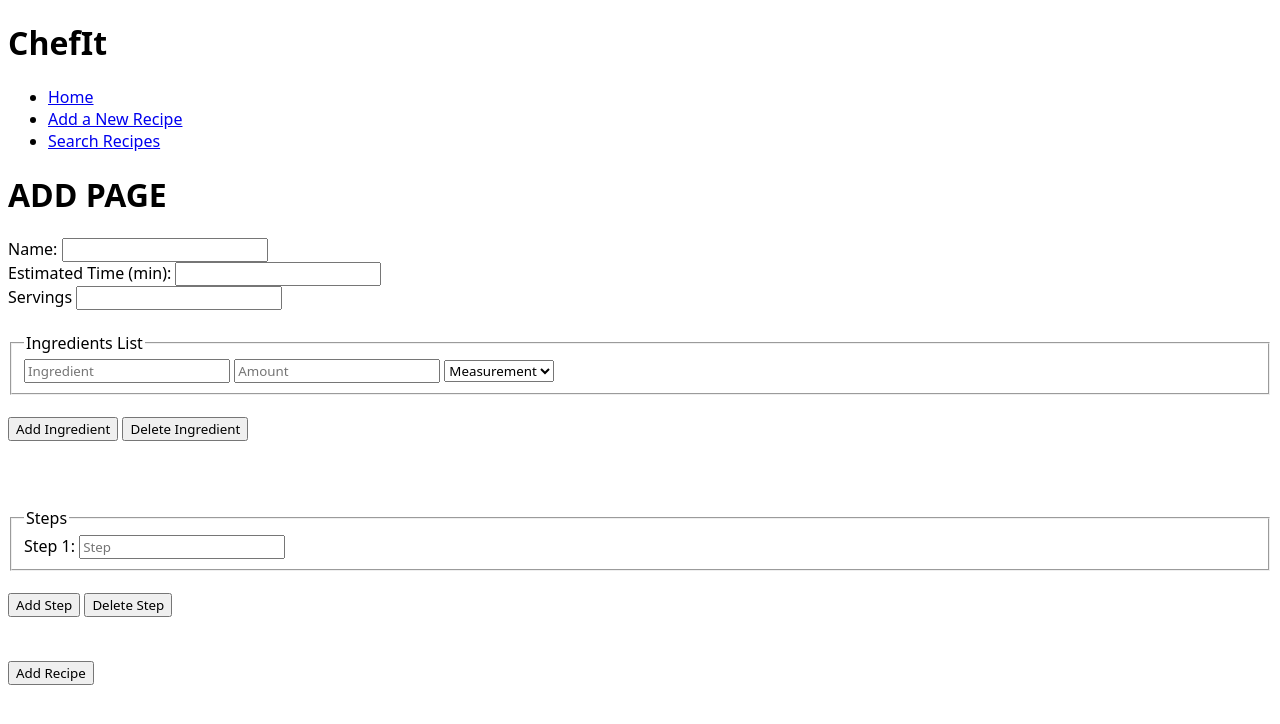
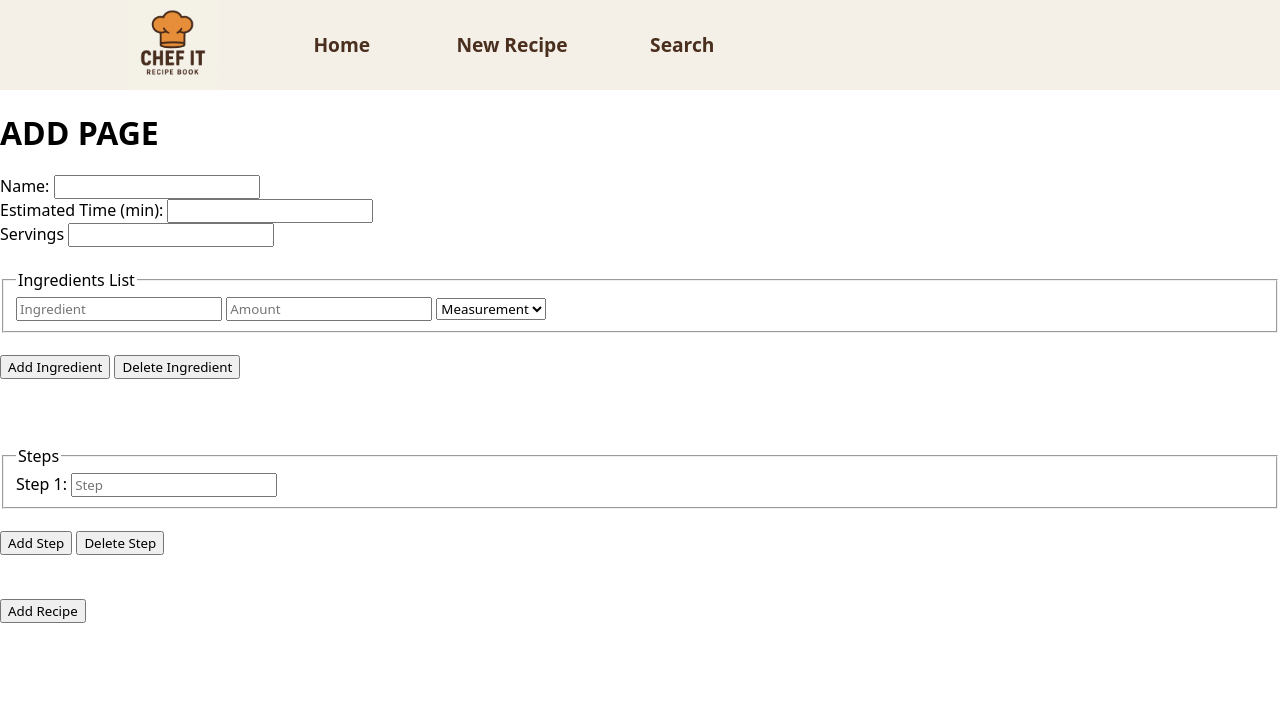
Before and after one commit to Ryan-T-Orth/Full-Stack-Final, a website: page pages/add.html in a window 1280 px wide. Drawn offline with Linux system fonts and the light colour scheme.

Commit message:
Style Home Page and create a standard Header CSS File and apply it to all pages

```diff
--- /dev/null
+++ b/css/global-header.css
@@ -0,0 +1,60 @@
+body {
+    margin: 0px;
+    padding: 0px;
+}
+
+header {
+    position: relative;
+    display: flex;
+    height: 7%;
+    margin: 0px;
+    background-color: rgba(244, 240, 231);
+    padding-bottom: 0px;
+}
+
+nav {
+    right: 40%;
+    margin: 0px;
+    padding: 0px;
+    position: absolute;
+    width: 40%;
+    height: 100%;
+}
+
+nav ul {
+    margin: 0px;
+    padding: 0px;
+    list-style: none;
+    display: flex;
+    justify-content: space-evenly;
+    font-size: 1.2rem;
+    text-align: center;
+    padding: 0px;
+    height: 100%;
+}
+
+nav ul li {
+    width: 33%;
+}
+
+nav ul li a {
+    text-decoration: none;
+    height: 100%;
+    color:rgba(74, 46, 30);
+}
+
+.nav-div {
+    height: 100%;
+    width: 100%;
+    align-content: center;
+}
+
+.nav-div:hover {
+    background-color: rgb(232, 144, 59);
+}
+
+#logo {
+    width: 7%;
+    height: 7%;
+    margin-left: 10%
+}
--- a/css/main.css
+++ b/css/main.css
@@ -1,35 +1,14 @@
 * {
     font-family: system-ui, "Segoe UI", Roboto, Helvetica, Arial, sans-serif, "Apple Color Emoji", "Segoe UI Emoji", "Segoe UI Symbol";
+    color: rgba(74, 46, 30);
 }
 
 html {
     font-size: medium;
 }
 
-header {
-
-}
-
-nav ul {
-    list-style: none;
-    display: flex;
-    justify-content: space-evenly;
-    font-size: 1.2rem;
-}
-
-nav {
-    margin: 0px;
-    padding: 0px;
-}
-
-#title {
-    font-size: 2.5rem;
-    margin: 0px;
-    padding: 0px;
-}
-
 h2 {
-    font-size: 1.5rem
+    font-size: 1.5rem;
 }
 
 #recipe-grid {
@@ -47,7 +26,7 @@ h2 {
 
     /* THEN APPLY CUSTOM STYLES */
     height: 200px;
-    background-color: #f5f5f5;
+    background-color: rgba(244, 240, 231);
     box-shadow: 5px 5px 10px rgba(100, 100, 100, 0.3);
     border-radius: 15px;
 }
--- a/pages/add.html
+++ b/pages/add.html
@@ -1,24 +1,26 @@
 <!DOCTYPE html>
-<html>
+<html lang="en">
 
 <head>
     <meta charset="utf-8">
     <meta http-equiv="X-UA-Compatible" content="IE=edge">
-    <title>Test AWS Lambda</title>
-    <meta name="description" content="">
+    <meta name="description" content="Ad Free Recipe Book App">
     <meta name="viewport" content="width=device-width, initial-scale=1">
+    <title>Chef It</title>
     <link rel="stylesheet" href="../css/add.css">
+    <link rel="stylesheet" href="../css/global-header.css">
+    <link rel="icon" type="image/png" href="../img/icon.png">
 </head>
 
 <body>
 
     <header>
-        <h1>ChefIt</h1>
+        <img id="logo" src="../img/logo.png" alt="Image of a chef hat with the words 'Chef It Recipe Book'">
         <nav>
             <ul>
-                <li><a href="../index.html">Home</a></li>
-                <li><a href="./add.html">Add a New Recipe</a></li>
-                <li><a href="./search.html">Search Recipes</a></li>
+                <li><a href="../index.html"><div class="nav-div"><strong>Home</strong></div></a></li>
+                <li><a href="./add.html"><div class="nav-div"><strong>New Recipe</strong></div></a></li>
+                <li><a href="./search.html"><div class="nav-div"><strong>Search</strong></div></a></li>
             </ul>
         </nav>
     </header>
@@ -29,7 +31,7 @@
         <form onsubmit="addItem(event)">
 
             <label for="recipe-name">Name:</label>
-            <input id="recipe-name" name="recipe-name" required>
+            <input id="recipe-name" name="recipe-name" type="text" required>
 
             <br>
 
@@ -51,7 +53,7 @@
                     <input class="ingredient-amount" placeholder="Amount" type="number" required aria-required>
 
 
-                    <select class="ingredient-measurement" aria-placeholder="Measurement" required aria-required>
+                    <select class="ingredient-measurement" aria-label="Ingredient Measurement" required aria-required>
                         <option disabled selected>Measurement</option>
                         <optgroup label="Volume">
                             <option value="Pinch">Pinch</option>
```
Also changed, not shown: index.html (+10 -8 lines), js/main.js (+3 -6 lines), pages/recipe.html (+6 -4 lines), pages/search.html (+9 -7 lines), img/ChefIt-icon.png (deleted), img/icon.png (added), img/logo.png (renamed from img/ChefIt-logo-v2.png), 1 other file.
